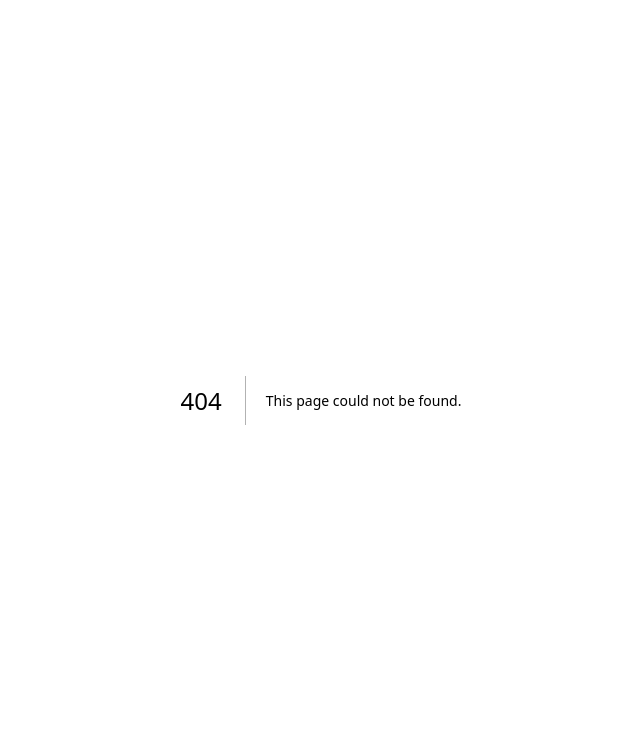
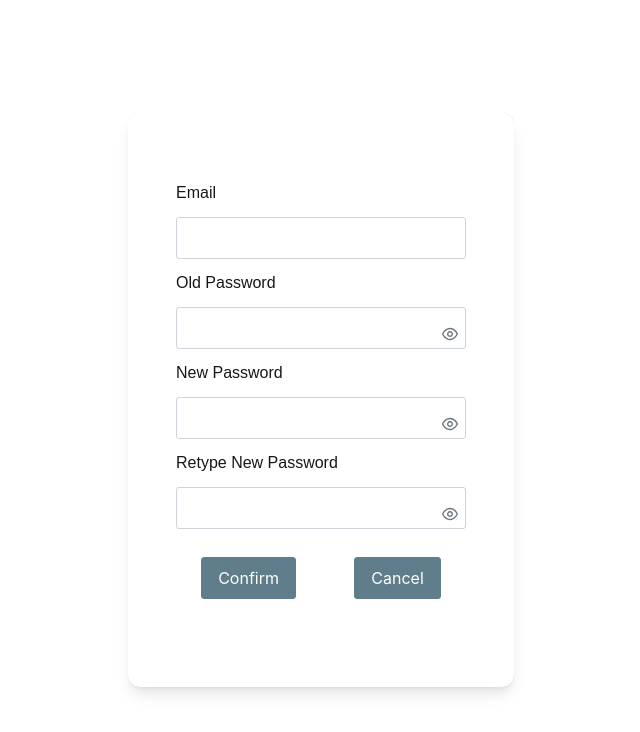
Before and after one commit to Zlatkoo25/news-portal-website, a Next.js app: page /reset in a window 1280 px wide. Before the commit this address had no page. Shown: the top 732 px of the page, without its empty margins (319-959 px from the left). Built offline with nearby package versions, Linux system fonts and the light colour scheme.

Commit message:
feat: Create password reset page and redirection
- Implement reset password page.
- Button redirection for login and reset password pages.
-Slight style changes to buttons for consistency in flexbox spacing

```diff
--- /dev/null
+++ b/app/(auth)/reset/page.tsx
@@ -0,0 +1,11 @@
+'use client';
+
+import ResetForm from "@/app/ui/Auth/ResetForm";
+
+export default function ResetPage() {
+  return (
+    <div>
+      <ResetForm/>
+    </div>
+  );
+}
--- a/app/ui/Auth/LoginForm.tsx
+++ b/app/ui/Auth/LoginForm.tsx
@@ -3,18 +3,26 @@
 import { InputText } from "primereact/inputtext";
 import { Button } from "primereact/button";
 import { Password } from "primereact/password";
+import Link from "next/link";
 
 export default function LoginForm() {
   return (
     <div className="flex flex-col gap-3 max-w-sm mx-auto mb-10 mt-5 p-2 pb-0.5">
+
       <label htmlFor="email">Email</label>
       <InputText id="email" />
 
       <label htmlFor="password">Password</label>
       <Password id="password" type="password" />
 
-      <Button label="Login" className="p-button-primary" />
-      <Button label="Reset" className="p-button-secondary" />
+      <Link href="/" passHref>
+          <Button label="Login" className="p-button-primary w-full" />
+      </Link>
+
+      <Link href="/reset" passHref>
+          <Button label="Reset" className="p-button-secondary w-full" />
+      </Link>
+
     </div>
   );
 }
--- /dev/null
+++ b/app/ui/Auth/ResetForm.tsx
@@ -0,0 +1,34 @@
+"use client";
+
+import { InputText } from "primereact/inputtext";
+import { Password } from "primereact/password";
+import { Button } from "primereact/button";
+import Link from "next/link";
+
+export default function PasswordResetForm() {
+  return (
+    <div className="flex flex-col gap-3 max-w-sm mx-auto mb-10 mt-5 p-4">
+
+      <label htmlFor="email">Email</label>
+      <InputText id="email" />
+
+      <label htmlFor="oldPassword">Old Password</label>
+      <Password id="oldPassword" toggleMask feedback={false} />
+
+      <label htmlFor="newPassword">New Password</label>
+      <Password id="newPassword" toggleMask />
+
+      <label htmlFor="confirmPassword">Retype New Password</label>
+      <Password id="confirmPassword" toggleMask feedback={false} />
+
+      <div className="flex gap-2 mt-4 justify-around">
+        <Link href="/login" passHref>
+            <Button label="Confirm" className="p-button-secondary" />
+        </Link>
+        <Link href="/login" passHref>
+            <Button label="Cancel" className="p-button-secondary" />
+        </Link>
+      </div>
+    </div>
+  );
+}
```
